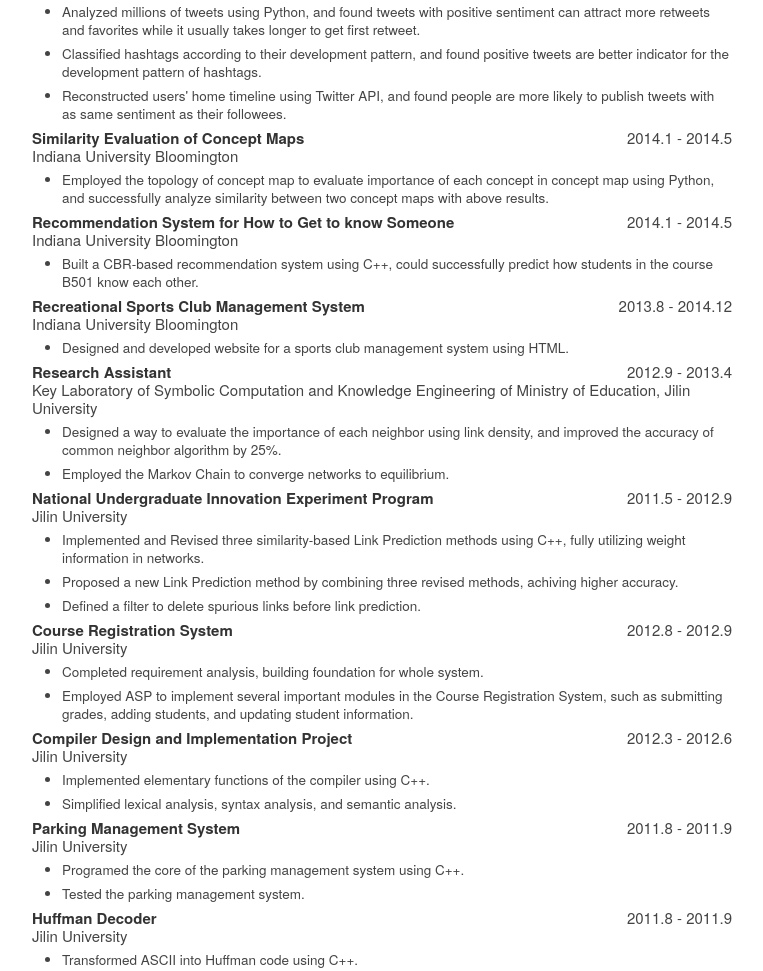
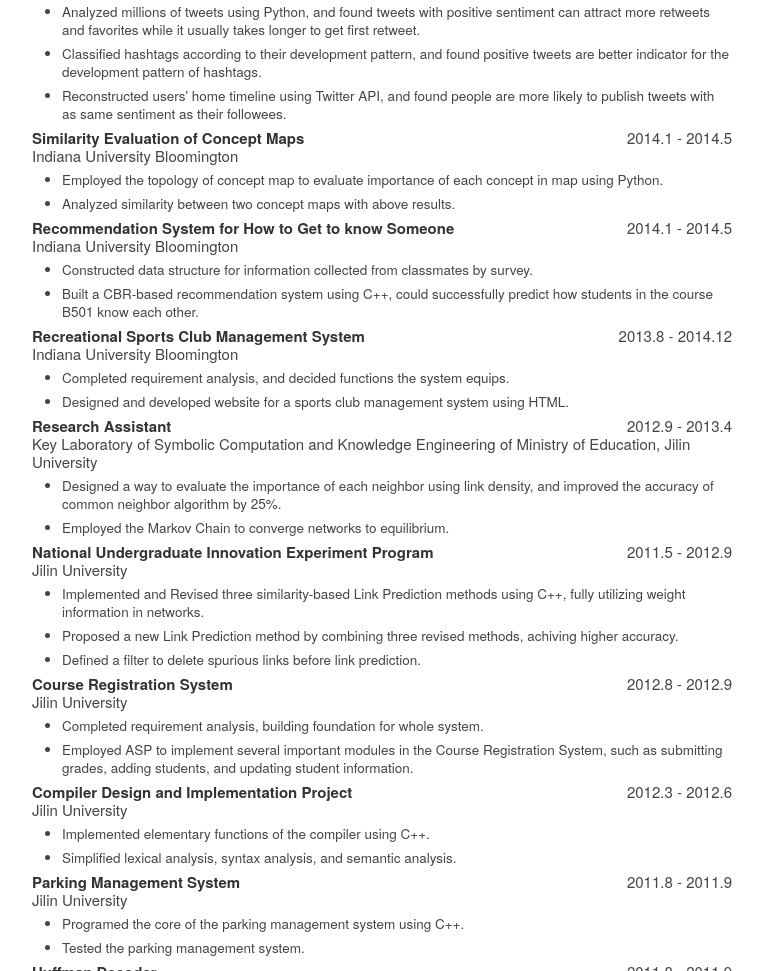
Before and after one commit to zeyaoyang/zeyaoyang.github.io, a plain HTML site: page index.html in a window 1280 px wide. Shown: the part 754-1725 px from the top of the page, without its empty margins (378-1141 px from the left). Drawn offline with Linux system fonts and the light colour scheme.

Commit message:
fasdjhfg;sadfgjla

```diff
--- a/index.html
+++ b/index.html
@@ -148,14 +148,17 @@
                 </ul>
                 <li><strong>Similarity Evaluation of Concept Maps</strong><span style="float:right">2014.1 - 2014.5</span><br/>Indiana University Bloomington</li>
                 <ul class="disc">
-                    <li>Employed the topology of concept map to evaluate importance of each concept in concept map using Python, and successfully analyze similarity between two concept maps with above results.</li>
+                    <li>Employed the topology of concept map to evaluate importance of each concept in map using Python.</li>
+                    <li>Analyzed similarity between two concept maps with above results.</li>
                 </ul>
                 <li><strong>Recommendation System for How to Get to know Someone</strong><span style="float:right">2014.1 - 2014.5</span><br/>Indiana University Bloomington</li>
                 <ul class="disc">
+                    <li>Constructed data structure for information collected from classmates by survey.</li>
                     <li>Built a CBR-based recommendation system using C++, could successfully predict how students in the course B501 know each other.</li>
                 </ul>
                 <li><strong>Recreational Sports Club Management System</strong><span style="float:right">2013.8 - 2014.12</span><br/>Indiana University Bloomington</li>
                 <ul class="disc">
+                    <li>Completed requirement analysis, and decided functions the system equips.</li>
                     <li>Designed and developed website for a sports club management system using HTML.</li>
                 </ul>
                 <li><strong>Research Assistant</strong><span style="float:right">2012.9 - 2013.4</span><br/>Key Laboratory of Symbolic Computation and Knowledge Engineering of Ministry of Education, Jilin University</li>
```
